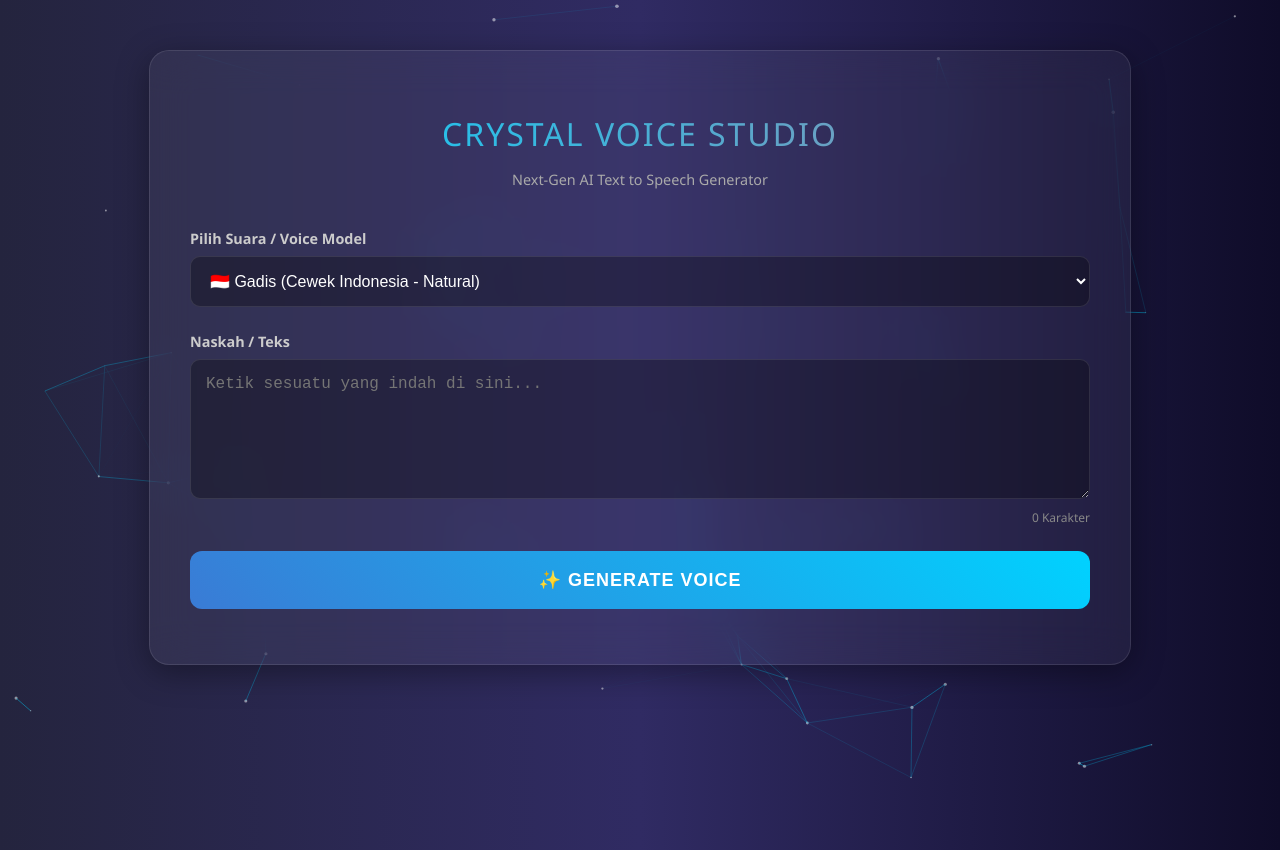
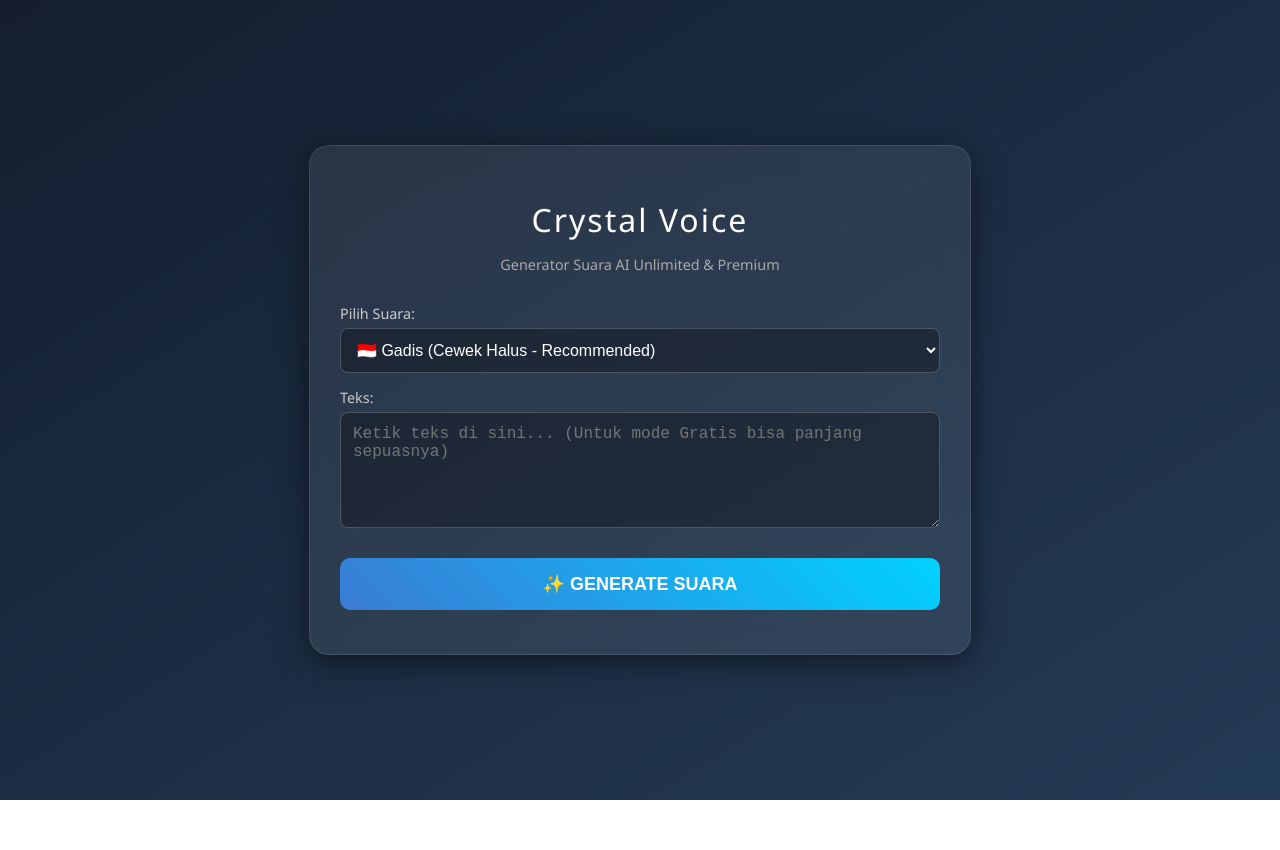
Before and after one commit to jhiwane/tts, a website: page public/index.html in a window 1280 px wide. After the commit the page ends 800 px from the top, so only its background shows below. Drawn offline with Linux system fonts and the light colour scheme.

Commit message:
Update index.html

```diff
--- a/public/index.html
+++ b/public/index.html
@@ -3,332 +3,144 @@
 <head>
     <meta charset="UTF-8">
     <meta name="viewport" content="width=device-width, initial-scale=1.0">
-    <title>Voice Studio Pro - Ultimate</title>
+    <title>Voice Studio - Unlimited & Premium</title>
     <style>
         :root {
             --primary: #00d2ff;
             --secondary: #3a7bd5;
-            --glass: rgba(255, 255, 255, 0.05);
-            --border: rgba(255, 255, 255, 0.1);
-            --text: #ffffff;
+            --bg-dark: #0f0c29;
+            --glass: rgba(255, 255, 255, 0.08);
+        }
+        body {
+            margin: 0; padding: 0;
+            background: linear-gradient(to bottom right, #141E30, #243B55);
+            font-family: 'Segoe UI', sans-serif;
+            color: white;
+            min-height: 100vh;
+            display: flex;
+            align-items: center;
+            justify-content: center;
+        }
+        .container {
+            width: 90%;
+            max-width: 600px;
+            background: var(--glass);
+            backdrop-filter: blur(15px);
+            padding: 30px;
+            border-radius: 20px;
+            border: 1px solid rgba(255,255,255,0.1);
+            box-shadow: 0 8px 32px rgba(0,0,0,0.5);
+        }
+        h1 { text-align: center; margin-bottom: 5px; font-weight: 300; letter-spacing: 2px; }
+        p.sub { text-align: center; color: #aaa; margin-bottom: 30px; font-size: 0.9em; }
+
+        label { display: block; margin: 15px 0 5px; color: #ccc; font-size: 0.9em; }
+        select, textarea, input {
+            width: 100%; padding: 12px;
+            background: rgba(0,0,0,0.3);
+            border: 1px solid rgba(255,255,255,0.2);
+            border-radius: 8px;
+            color: white; font-size: 16px;
+            box-sizing: border-box;
+            outline: none;
+        }
+        select option { background: #141E30; }
+
+        .api-box {
+            display: none; /* Hidden by default */
+            background: rgba(255, 193, 7, 0.1);
+            padding: 15px; border-radius: 8px;
+            border: 1px dashed #ffc107;
+            margin-top: 10px;
         }
 
-        body {
-            margin: 0;
-            padding: 0;
-            background: #0f0c29;
-            background: linear-gradient(to right, #24243e, #302b63, #0f0c29);
-            font-family: 'Segoe UI', Roboto, Helvetica, Arial, sans-serif;
-            color: var(--text);
-            overflow-x: hidden;
-            min-height: 100vh;
+        button {
+            margin-top: 25px;
+            width: 100%; padding: 15px;
+            background: linear-gradient(45deg, var(--secondary), var(--primary));
+            border: none; border-radius: 10px;
+            color: white; font-size: 18px; font-weight: bold;
+            cursor: pointer; transition: 0.3s;
         }
+        button:hover { transform: scale(1.02); box-shadow: 0 0 15px var(--primary); }
+        button:disabled { background: #555; transform: none; cursor: not-allowed; }
 
-        /* Background Animation Canvas */
-        #canvas-bg {
-            position: fixed;
-            top: 0;
-            left: 0;
-            width: 100%;
-            height: 100%;
-            z-index: -1;
-        }
-
-        .container {
-            max-width: 900px;
-            margin: 50px auto;
-            padding: 40px;
-            background: var(--glass);
-            backdrop-filter: blur(20px);
-            -webkit-backdrop-filter: blur(20px);
-            border-radius: 20px;
-            border: 1px solid var(--border);
-            box-shadow: 0 8px 32px 0 rgba(0, 0, 0, 0.37);
-            position: relative;
-            z-index: 10;
-        }
-
-        h1 {
-            text-align: center;
-            font-weight: 300;
-            letter-spacing: 2px;
-            margin-bottom: 10px;
-            text-transform: uppercase;
-            background: linear-gradient(to right, #00d2ff, #928DAB);
-            -webkit-background-clip: text;
-            -webkit-text-fill-color: transparent;
-        }
-
-        .subtitle {
-            text-align: center;
-            color: #aaa;
-            font-size: 0.9em;
-            margin-bottom: 40px;
-        }
-
-        /* Form Elements */
-        .group { margin-bottom: 25px; }
-        label { display: block; margin-bottom: 8px; font-weight: 600; color: #ccc; font-size: 0.9em; }
-
-        select, input, textarea {
-            width: 100%;
-            padding: 15px;
-            background: rgba(0, 0, 0, 0.3);
-            border: 1px solid var(--border);
-            border-radius: 10px;
-            color: white;
-            font-size: 16px;
-            outline: none;
-            transition: 0.3s;
-            box-sizing: border-box;
-        }
-
-        select:focus, input:focus, textarea:focus {
-            border-color: var(--primary);
-            box-shadow: 0 0 15px rgba(0, 210, 255, 0.2);
-        }
-
-        /* Toggle API Key Section */
-        #apiKeySection {
-            display: none; /* Default hidden */
-            background: rgba(255, 200, 0, 0.1);
-            padding: 20px;
-            border-radius: 10px;
-            border: 1px dashed rgba(255, 215, 0, 0.3);
-            animation: fadeIn 0.5s;
-        }
-
-        @keyframes fadeIn { from { opacity: 0; transform: translateY(-10px); } to { opacity: 1; transform: translateY(0); } }
-
-        button {
-            width: 100%;
-            padding: 18px;
-            background: linear-gradient(45deg, var(--secondary), var(--primary));
-            border: none;
-            border-radius: 12px;
-            color: white;
-            font-size: 18px;
-            font-weight: bold;
-            cursor: pointer;
-            transition: transform 0.2s, box-shadow 0.2s;
-            text-transform: uppercase;
-            letter-spacing: 1px;
-        }
-
-        button:hover {
-            transform: translateY(-2px);
-            box-shadow: 0 10px 20px rgba(0, 210, 255, 0.3);
-        }
-
-        button:disabled {
-            background: #555;
-            cursor: not-allowed;
-            transform: none;
-        }
-
-        /* Audio Player Styling */
-        .result-box {
-            margin-top: 30px;
-            text-align: center;
-            display: none;
-            background: rgba(0,0,0,0.2);
-            padding: 20px;
-            border-radius: 15px;
-        }
-
-        audio {
-            width: 100%;
-            height: 40px;
-            margin-bottom: 15px;
-        }
-
-        .download-btn {
-            display: inline-block;
-            text-decoration: none;
-            color: var(--primary);
-            border: 1px solid var(--primary);
-            padding: 10px 30px;
-            border-radius: 30px;
-            transition: 0.3s;
-        }
-
-        .download-btn:hover {
-            background: var(--primary);
-            color: white;
-        }
-
-        .status {
-            text-align: center;
-            margin-top: 15px;
-            font-size: 0.9em;
-            color: #888;
-        }
+        .result-area { margin-top: 25px; text-align: center; display: none; }
+        audio { width: 100%; margin-bottom: 10px; }
+        .dl-btn { color: var(--primary); text-decoration: none; border: 1px solid var(--primary); padding: 8px 20px; border-radius: 20px; display: inline-block; margin-top: 5px; }
+        .dl-btn:hover { background: var(--primary); color: white; }
     </style>
 </head>
 <body>
 
-<canvas id="canvas-bg"></canvas>
+<div class="container">
+    <h1>Crystal Voice</h1>
+    <p class="sub">Generator Suara AI Unlimited & Premium</p>
 
-<div class="container">
-    <h1>Crystal Voice Studio</h1>
-    <p class="subtitle">Next-Gen AI Text to Speech Generator</p>
+    <label>Pilih Suara:</label>
+    <select id="voiceSelect" onchange="checkProvider()">
+        <optgroup label="🚀 GRATIS & UNLIMITED (Mbak Google/TikTok)">
+            <option value="id-ID-GadisNeural" data-provider="edge">🇮🇩 Gadis (Cewek Halus - Recommended)</option>
+            <option value="id-ID-ArdiNeural" data-provider="edge">🇮🇩 Ardi (Cowok Berita)</option>
+            <option value="en-US-JennyNeural" data-provider="edge">🇺🇸 Jenny (English US)</option>
+            <option value="en-US-GuyNeural" data-provider="edge">🇺🇸 Guy (English Male)</option>
+        </optgroup>
+        <optgroup label="💎 PREMIUM (Butuh API Key)">
+            <option value="pNInz6obpgDQGcFmaJgB" data-provider="elevenlabs">⭐ Adam (Narator Berat)</option>
+            <option value="21m00Tcm4TlvDq8ikWAM" data-provider="elevenlabs">⭐ Rachel (Storytelling)</option>
+            <option value="ErXwobaYiN019Pky1sPO" data-provider="elevenlabs">⭐ Antoni (Formal)</option>
+        </optgroup>
+    </select>
 
-    <div class="group">
-        <label>Pilih Suara / Voice Model</label>
-        <select id="voiceSelect" onchange="checkVoiceType()">
-            <optgroup label="🔥 GRATIS & UNLIMITED (Realistis)">
-                <option value="id-ID-GadisNeural" data-provider="edge">🇮🇩 Gadis (Cewek Indonesia - Natural)</option>
-                <option value="id-ID-ArdiNeural" data-provider="edge">🇮🇩 Ardi (Cowok Indonesia - Berita)</option>
-                <option value="en-US-JennyNeural" data-provider="edge">🇺🇸 Jenny (English US)</option>
-                <option value="en-US-GuyNeural" data-provider="edge">🇺🇸 Guy (English Male)</option>
-            </optgroup>
-            <optgroup label="💎 PREMIUM (Butuh API Key ElevenLabs)">
-                <option value="pNInz6obpgDQGcFmaJgB" data-provider="elevenlabs">⭐ Adam (Deep Narrator)</option>
-                <option value="21m00Tcm4TlvDq8ikWAM" data-provider="elevenlabs">⭐ Rachel (Clear Voice)</option>
-                <option value="ErXwobaYiN019Pky1sPO" data-provider="elevenlabs">⭐ Antoni (News Anchor)</option>
-            </optgroup>
-        </select>
+    <div id="apiKeyBox" class="api-box">
+        <label style="margin-top:0">🔑 Masukkan API Key ElevenLabs (Opsional):</label>
+        <input type="password" id="userApiKey" placeholder="sk_... (Biarkan kosong jika ingin pakai server gratis)">
+        <small style="color:#aaa; font-size:12px;">*Jika kosong, sistem akan mencoba menggunakan kuota server bersama.</small>
     </div>
 
-    <div id="apiKeySection" class="group">
-        <label>🔑 Masukkan API Key ElevenLabs Anda</label>
-        <input type="password" id="userApiKey" placeholder="sk_... (Paste API Key ElevenLabs Anda disini)">
-        <small style="color: #bbb; display: block; margin-top: 5px;">*Data ini aman dan tidak disimpan di server kami.</small>
-    </div>
+    <label>Teks:</label>
+    <textarea id="textInput" rows="5" placeholder="Ketik teks di sini... (Untuk mode Gratis bisa panjang sepuasnya)"></textarea>
 
-    <div class="group">
-        <label>Naskah / Teks</label>
-        <textarea id="textInput" rows="6" placeholder="Ketik sesuatu yang indah di sini..."></textarea>
-        <div style="text-align: right; font-size: 12px; color: #888; margin-top: 5px;">
-            <span id="charCount">0</span> Karakter
-        </div>
-    </div>
+    <button id="generateBtn" onclick="generateVoice()">✨ GENERATE SUARA</button>
+    <p id="status" style="text-align:center; font-size:14px; color:#888; margin-top:10px;"></p>
 
-    <button id="generateBtn" onclick="generateAudio()">✨ Generate Voice</button>
-    <div id="statusText" class="status"></div>
-
-    <div class="result-box" id="resultArea">
+    <div id="resultArea" class="result-area">
         <audio id="audioPlayer" controls></audio><br>
-        <a id="downloadLink" class="download-btn" download>⬇ Download MP3</a>
+        <a id="downloadLink" class="dl-btn" download>⬇ Download MP3</a>
     </div>
 </div>
 
 <script>
-    // --- 1. ANIMASI LATAR BELAKANG (ANGEL LINES) ---
-    const canvas = document.getElementById("canvas-bg");
-    const ctx = canvas.getContext("2d");
-    let particles = [];
+    const voiceSelect = document.getElementById('voiceSelect');
+    const apiKeyBox = document.getElementById('apiKeyBox');
 
-    function resize() {
-        canvas.width = window.innerWidth;
-        canvas.height = window.innerHeight;
-    }
-    window.addEventListener("resize", resize);
-    resize();
-
-    class Particle {
-        constructor() {
-            this.x = Math.random() * canvas.width;
-            this.y = Math.random() * canvas.height;
-            this.vx = (Math.random() - 0.5) * 0.5;
-            this.vy = (Math.random() - 0.5) * 0.5;
-            this.size = Math.random() * 2;
-        }
-        update() {
-            this.x += this.vx;
-            this.y += this.vy;
-            if (this.x < 0 || this.x > canvas.width) this.vx *= -1;
-            if (this.y < 0 || this.y > canvas.height) this.vy *= -1;
-        }
-        draw() {
-            ctx.fillStyle = "rgba(255, 255, 255, 0.5)";
-            ctx.beginPath();
-            ctx.arc(this.x, this.y, this.size, 0, Math.PI * 2);
-            ctx.fill();
+    // Cek apakah user pilih Gratis atau Premium
+    function checkProvider() {
+        const option = voiceSelect.options[voiceSelect.selectedIndex];
+        const provider = option.getAttribute('data-provider');
+        if (provider === 'elevenlabs') {
+            apiKeyBox.style.display = 'block';
+        } else {
+            apiKeyBox.style.display = 'none';
         }
     }
 
-    for (let i = 0; i < 60; i++) particles.push(new Particle());
+    async function generateVoice() {
+        const text = document.getElementById('textInput').value;
+        const option = voiceSelect.options[voiceSelect.selectedIndex];
+        const voiceId = option.value;
+        const provider = option.getAttribute('data-provider');
+        const userApiKey = document.getElementById('userApiKey').value;
 
-    function animate() {
-        ctx.clearRect(0, 0, canvas.width, canvas.height);
-        for (let i = 0; i < particles.length; i++) {
-            particles[i].update();
-            particles[i].draw();
-            // Garis penghubung (Angel Lines)
-            for (let j = i; j < particles.length; j++) {
-                const dx = particles[i].x - particles[j].x;
-                const dy = particles[i].y - particles[j].y;
-                const distance = Math.sqrt(dx * dx + dy * dy);
-                if (distance < 150) {
-                    ctx.beginPath();
-                    ctx.strokeStyle = `rgba(0, 210, 255, ${1 - distance / 150})`;
-                    ctx.lineWidth = 0.5;
-                    ctx.moveTo(particles[i].x, particles[i].y);
-                    ctx.lineTo(particles[j].x, particles[j].y);
-                    ctx.stroke();
-                }
-            }
-        }
-        requestAnimationFrame(animate);
-    }
-    animate();
-
-    // --- 2. LOGIKA UTAMA ---
-    const voiceSelect = document.getElementById('voiceSelect');
-    const apiKeySection = document.getElementById('apiKeySection');
-    const textInput = document.getElementById('textInput');
-    const charCount = document.getElementById('charCount');
-
-    // Cek apakah suara yang dipilih Premium atau Gratis
-    function checkVoiceType() {
-        const selectedOption = voiceSelect.options[voiceSelect.selectedIndex];
-        const provider = selectedOption.getAttribute('data-provider');
-
-        if (provider === 'elevenlabs') {
-            apiKeySection.style.display = 'block';
-            // Coba ambil key dari local storage kalau pernah simpan
-            const savedKey = localStorage.getItem('user_eleven_key');
-            if (savedKey) document.getElementById('userApiKey').value = savedKey;
-        } else {
-            apiKeySection.style.display = 'none';
-        }
-    }
-
-    // Auto Update Char Count & Save LocalStorage
-    textInput.addEventListener('input', () => {
-        charCount.innerText = textInput.value.length;
-        localStorage.setItem('saved_text', textInput.value);
-    });
-
-    // Load saved text
-    window.onload = () => {
-        const savedText = localStorage.getItem('saved_text');
-        if (savedText) textInput.value = savedText;
-        checkVoiceType(); // Run once on load
-    };
-
-    async function generateAudio() {
-        const text = textInput.value;
-        const selectedOption = voiceSelect.options[voiceSelect.selectedIndex];
-        const voiceId = selectedOption.value;
-        const provider = selectedOption.getAttribute('data-provider');
-        const userKey = document.getElementById('userApiKey').value;
-
-        if (!text) return alert("Mohon isi teks terlebih dahulu.");
-
-        // Simpan key user di browser biar gak ngetik ulang
-        if (provider === 'elevenlabs' && userKey) {
-            localStorage.setItem('user_eleven_key', userKey);
-        }
+        if (!text) return alert("Mohon isi teksnya dulu kawan!");
 
         const btn = document.getElementById('generateBtn');
-        const statusText = document.getElementById('statusText');
+        const status = document.getElementById('status');
         const resultArea = document.getElementById('resultArea');
 
         btn.disabled = true;
-        btn.innerText = "⏳ Sedang Meracik Suara...";
-        statusText.innerText = provider === 'edge' ? "Menggunakan Server Gratis (Unlimited)..." : "Menghubungi ElevenLabs Premium...";
+        btn.innerText = "⏳ Sedang Meracik...";
+        status.innerText = provider === 'edge' ? "Menghubungi Server Unlimited..." : "Menghubungi ElevenLabs...";
         resultArea.style.display = 'none';
 
         try {
@@ -339,36 +151,31 @@
                     text: text,
                     voice_id: voiceId,
                     provider: provider,
-                    user_api_key: userKey // Dikirim hanya jika ada
+                    user_api_key: userApiKey
                 })
             });
 
             if (!response.ok) {
-                const errData = await response.json();
-                throw new Error(errData.error || "Gagal generate");
+                const err = await response.json();
+                throw new Error(err.error || "Gagal memproses.");
             }
 
             const blob = await response.blob();
-            const audioUrl = URL.createObjectURL(blob);
+            const url = URL.createObjectURL(blob);
 
-            const audioPlayer = document.getElementById('audioPlayer');
-            const downloadLink = document.getElementById('downloadLink');
-
-            audioPlayer.src = audioUrl;
-            audioPlayer.play();
-
-            downloadLink.href = audioUrl;
-            downloadLink.download = `CrystalVoice-${Date.now()}.mp3`;
+            document.getElementById('audioPlayer').src = url;
+            document.getElementById('audioPlayer').play();
+            document.getElementById('downloadLink').href = url;
+            document.getElementById('downloadLink').download = `Audio-${Date.now()}.mp3`;
 
             resultArea.style.display = 'block';
-            statusText.innerText = "✅ Selesai! Suara siap didengar.";
-
-        } catch (error) {
-            alert("Error: " + error.message);
-            statusText.innerText = "❌ Gagal: " + error.message;
+            status.innerText = "✅ Berhasil!";
+        } catch (e) {
+            alert("Error: " + e.message);
+            status.innerText = "❌ Gagal: " + e.message;
         } finally {
             btn.disabled = false;
-            btn.innerText = "✨ Generate Voice";
+            btn.innerText = "✨ GENERATE SUARA";
         }
     }
 </script>
```
